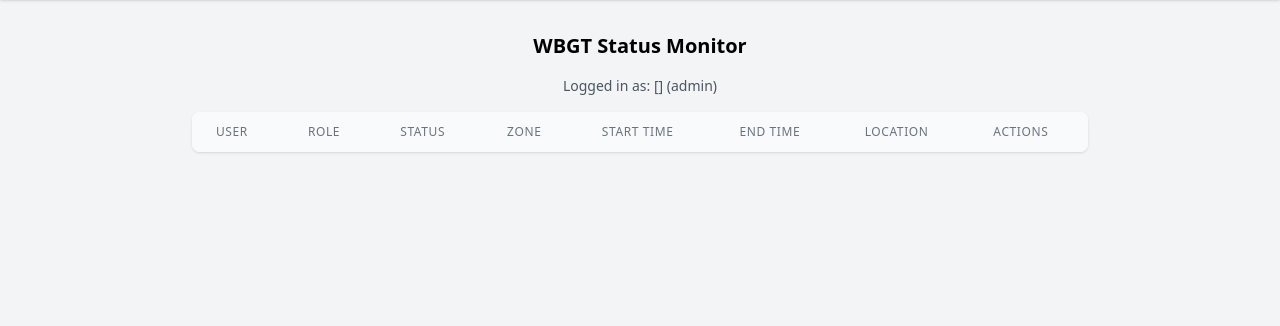
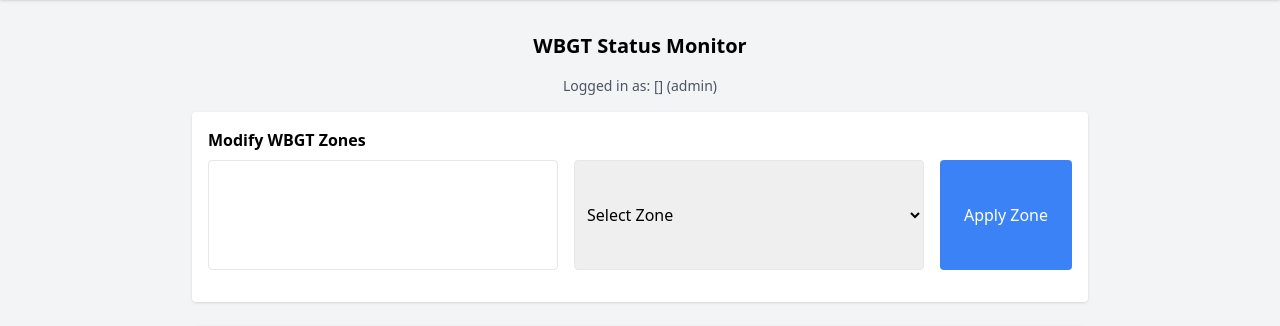
Before and after one commit to Joshtjm/wbgt-tracker, a Flask app: template templates/monitor.html in a window 1280 px wide. Shown: the part 64-390 px from the top of the page. Run offline with Flask 3, Linux system fonts and the light colour scheme; the template is opened without the code that fills it: most values are stand-ins (such as "Sample title", 1, 10 or a date in 2020); lists and menus that the app fills with data are empty; some libraries are stand-ins or nearby versions.

Commit message:
Assistant checkpoint: Update layouts and fix functionality issues
Assistant generated file changes:
- templates/dashboard.html: Update layout and fix reload, Fix timer functionality
- templates/monitor.html: Add multi-select user modification

---

User prompt:

i like where this is going but this is not my desired outcome.  There is a location.reload is not a function error.
improvements:
1. can i have the textbox for location name and select saved location to be at the top right corner because i want the selection of wbgt zone to be the center.
2. can the Safety Officer and Supervisor modify the trainers' wbgt zone one shot. For example, safety officer and supervisor can select the names they want to modify the wbgt zone for.
3. The wbgt zone work cycle timer is not working. I can press the wbgt colour zone button but the timer does not start.

Replit-Commit-Author: Assistant
Replit-Commit-Session-Id: f27a2848-a351-4700-9b12-79a83f35a0bb

```diff
--- a/templates/monitor.html
+++ b/templates/monitor.html
@@ -5,6 +5,32 @@
   <h2 class="text-xl font-bold mb-4">WBGT Status Monitor</h2>
   <div class="text-sm text-gray-600 mb-4">Logged in as: {{ username }} ({{ role }})</div>
 
+  <!-- WBGT Zone Control -->
+  <div class="mb-6 w-full max-w-4xl">
+    <div class="bg-white p-4 rounded shadow">
+      <h3 class="font-bold mb-2">Modify WBGT Zones</h3>
+      <div class="flex space-x-4 mb-4">
+        <select id="userSelect" multiple class="flex-1 p-2 border rounded" size="4">
+          {% for user_id, user_data in users.items() %}
+            {% if user_data.get('role') == 'Trainer' %}
+              <option value="{{ user_id }}">{{ user_id }}</option>
+            {% endif %}
+          {% endfor %}
+        </select>
+        <select id="zoneSelect" class="flex-1 p-2 border rounded">
+          <option value="">Select Zone</option>
+          {% for zone in zones %}
+            <option value="{{ zone }}">{{ zone|title }}</option>
+          {% endfor %}
+        </select>
+        <button onclick="updateSelectedUsers()" class="bg-blue-500 text-white px-6 py-2 rounded">
+          Apply Zone
+        </button>
+      </div>
+    </div>
+  </div>
+
+  <!-- Users Table -->
   <div class="w-full max-w-4xl">
     <div class="bg-white shadow rounded-lg overflow-hidden">
       <table class="min-w-full">
@@ -17,7 +43,6 @@
             <th class="px-6 py-3 text-left text-xs font-medium text-gray-500 uppercase tracking-wider">Start Time</th>
             <th class="px-6 py-3 text-left text-xs font-medium text-gray-500 uppercase tracking-wider">End Time</th>
             <th class="px-6 py-3 text-left text-xs font-medium text-gray-500 uppercase tracking-wider">Location</th>
-            <th class="px-6 py-3 text-left text-xs font-medium text-gray-500 uppercase tracking-wider">Actions</th>
           </tr>
         </thead>
         <tbody class="bg-white divide-y divide-gray-200">
@@ -28,7 +53,6 @@
                 <td class="px-6 py-4 whitespace-nowrap text-sm text-gray-500">{{ user_data.role }}</td>
                 <td class="px-6 py-4 whitespace-nowrap text-sm text-gray-500">{{ user_data.status|title }}</td>
                 <td class="px-6 py-4 whitespace-nowrap text-sm text-gray-500">
-                  {% if user_data.zone %}
                   <span class="px-2 py-1 rounded
                     {% if user_data.zone == 'white' %}bg-white border border-gray-300 text-black
                     {% elif user_data.zone == 'green' %}bg-green-400 text-white
@@ -36,23 +60,12 @@
                     {% elif user_data.zone == 'red' %}bg-red-400 text-white
                     {% elif user_data.zone == 'black' %}bg-black text-white
                     {% endif %}">
-                      {{ user_data.zone|title }}
+                    {{ user_data.zone|title if user_data.zone else '-' }}
                   </span>
-                  {% else %}
-                    -
-                  {% endif %}
                 </td>
                 <td class="px-6 py-4 whitespace-nowrap text-sm text-gray-500">{{ user_data.get('start_time', '-') }}</td>
                 <td class="px-6 py-4 whitespace-nowrap text-sm text-gray-500">{{ user_data.get('end_time', '-') }}</td>
                 <td class="px-6 py-4 whitespace-nowrap text-sm text-gray-500">{{ user_data.get('location', '-') }}</td>
-                <td class="px-6 py-4 whitespace-nowrap text-sm text-gray-500">
-                  <select onchange="updateZone('{{ user_id }}', this.value)" class="p-1 border rounded">
-                    <option value="">Set WBGT Zone</option>
-                    {% for zone in zones %}
-                    <option value="{{ zone }}">{{ zone|title }}</option>
-                    {% endfor %}
-                  </select>
-                </td>
               </tr>
             {% endif %}
           {% endfor %}
@@ -63,14 +76,23 @@
 </div>
 
 <script>
-function updateZone(targetUser, zone) {
-  if (!zone) return;
+function updateSelectedUsers() {
+  const selectedUsers = Array.from(document.getElementById('userSelect').selectedOptions).map(opt => opt.value);
+  const zone = document.getElementById('zoneSelect').value;
 
+  if (!zone || selectedUsers.length === 0) return;
+
+  const updatePromises = selectedUsers.map(user =>
     fetch('/set_zone', {
       method: 'POST',
       headers: { 'Content-Type': 'application/x-www-form-urlencoded' },
-    body: `username={{ username }}&target_user=${targetUser}&zone=${zone}`
-  }).then(() => location.reload());
+      body: `username={{ username }}&target_user=${user}&zone=${zone}`
+    })
+  );
+
+  Promise.all(updatePromises).then(() => {
+    window.location.href = window.location.href;
+  });
 }
 </script>
 {% endblock %}
```
Also changed, not shown: templates/dashboard.html (+5 -3 lines). Lines whose indentation alone changed are shown as unchanged.
